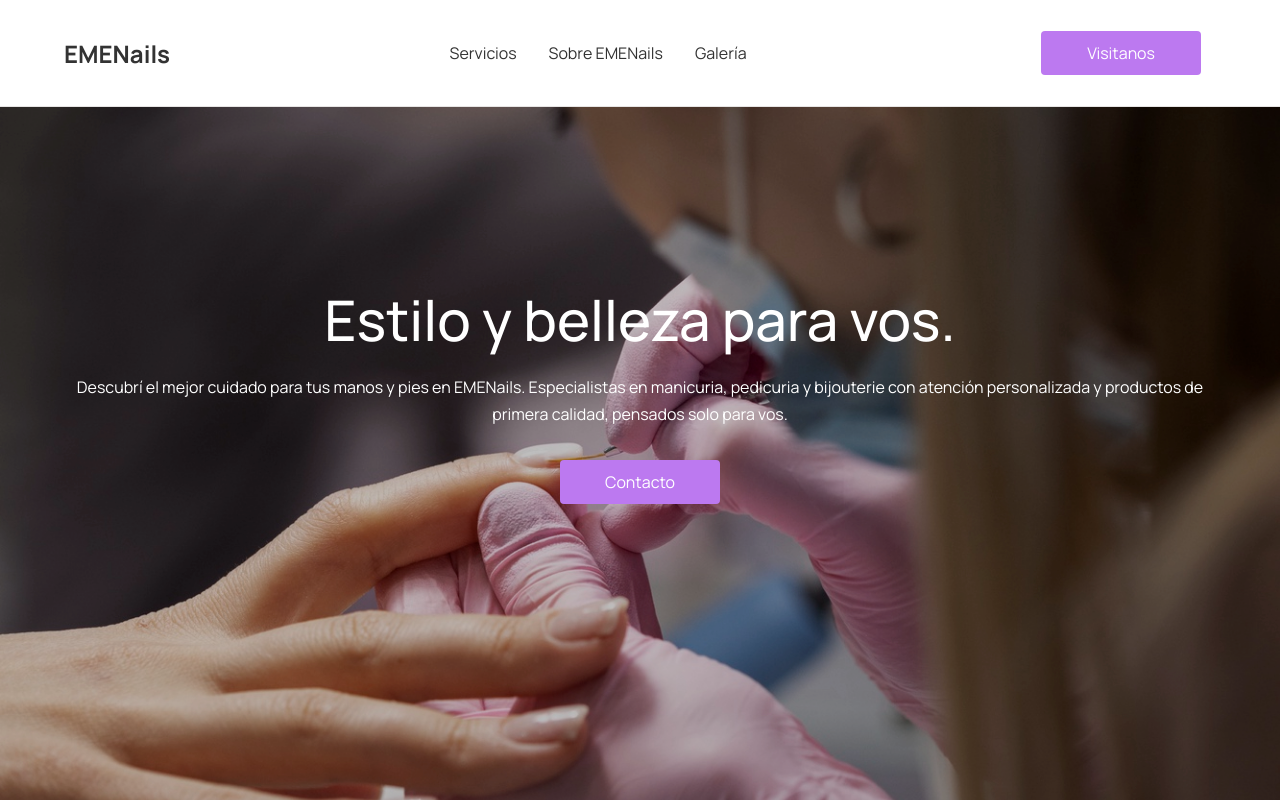
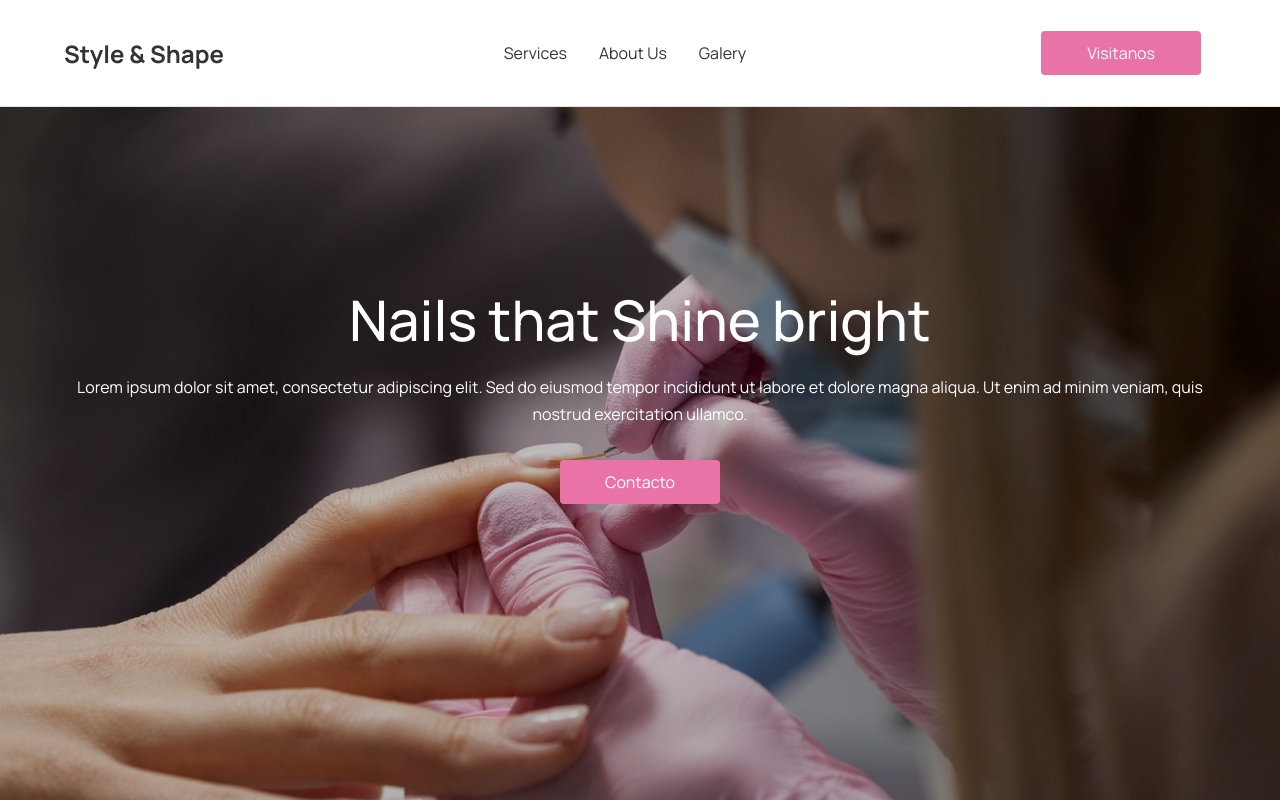
Before and after one commit to AriasFederico/dise-o-3-codefex, a React (Vite) app: page / in a window 1280 px wide. Shown: the top 802 px of the page. Built offline with nearby package versions, Linux system fonts and the light colour scheme.

Commit message:
normalidad

```diff
--- a/src/data/global.js
+++ b/src/data/global.js
@@ -3,30 +3,30 @@ import galeria_2 from '../assets/galeria/2.webp';
 import galeria_3 from '../assets/galeria/3.webp';
 import galeria_4 from '../assets/galeria/4.webp';
 import galeria_5 from '../assets/galeria/5.webp';
-// import galeria_6 from '../assets/galeria/6.webp';
+import galeria_6 from '../assets/galeria/6.webp';
 
 import acerca from '../assets/imagenes/about.png';
 
 export const global = {
 	logo: {
-		imagen: 'EMENails',
-		altText: 'EMENails',
+		imagen: 'Style & Shape',
+		altText: '',
 		url: '#',
 	},
 
 	header: {
 		navLinks: [
-			{ label: 'Servicios', url: '#servicios' },
-			{ label: 'Sobre EMENails', url: '#acerca' },
-			{ label: 'Galería', url: '#galeria' },
+			{ label: 'Services', url: '#servicios' },
+			{ label: 'About Us', url: '#acerca' },
+			{ label: 'Galery', url: '#galeria' },
 		],
 	},
 
 	principal: {
-		titulo: 'Estilo y belleza para vos.',
+		titulo: 'Nails that Shine bright',
 		texto:
-			'Descubrí el mejor cuidado para tus manos y pies en EMENails. Especialistas en manicuria, pedicuria y bijouterie con atención personalizada y productos de primera calidad, pensados solo para vos.',
-		numeroContacto: '542214547130',
+			'Lorem ipsum dolor sit amet, consectetur adipiscing elit. Sed do eiusmod tempor incididunt ut labore et dolore magna aliqua. Ut enim ad minim veniam, quis nostrud exercitation ullamco.',
+		numeroContacto: '',
 	},
 
 	titulo_servicios_productos: {
@@ -48,7 +48,7 @@ export const global = {
 			galeria_3,
 			galeria_4,
 			galeria_5,
-			// galeria_6,
+			galeria_6,
 		],
 	},
 
--- a/src/styles/_variables.scss
+++ b/src/styles/_variables.scss
@@ -1,6 +1,6 @@
 // primary-colors
-$primario: #bc79f0;
-$primario-hover: #9c4bda;
+$primario: #E973A6;
+$primario-hover: #d16493;
 
 $secundario: #FFFAFC;
 // $terciario: #F59E0B;
```
